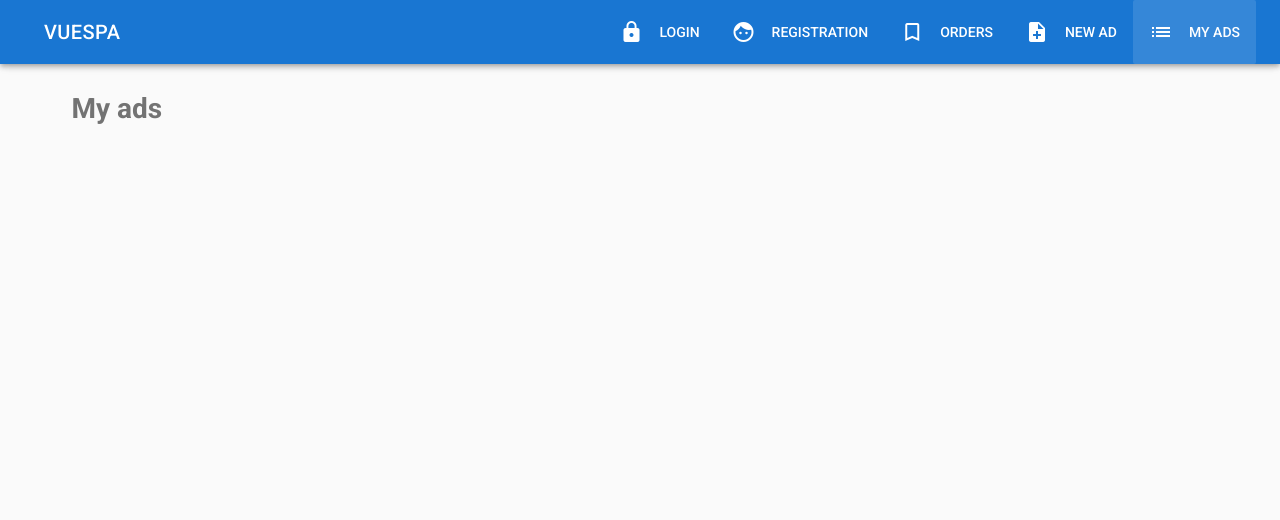
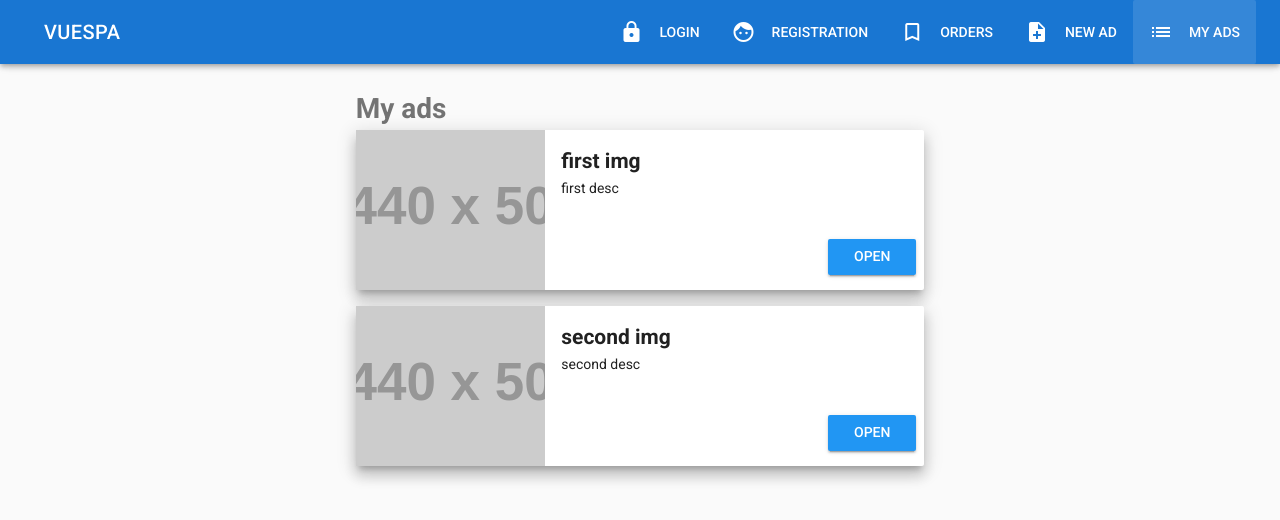
Before and after one commit to snarksliveshere/vue.spa, a Vue app: page /list in a window 1280 px wide. Shown: the top 520 px of the page. Built offline with nearby package versions, Linux system fonts and the light colour scheme.

Commit message:
add all vue static pages

```diff
--- a/src/components/Ads/Ad.vue
+++ b/src/components/Ads/Ad.vue
@@ -2,7 +2,23 @@
     <v-container>
         <v-layout row>
             <v-flex xs12>
-                <h1>Ad</h1>
+                <v-card>
+                    <v-card-media
+                        src="https://dummyimage.com/1440x500/f2f2f2"
+                        height="300px"
+                    >
+
+                    </v-card-media>
+                    <v-cart-text>
+                        <h1 class="text--primary">Lorem</h1>
+                        <p>Lorem ipsum dolor sit amet, consectetur adipisicing elit. Odit, reprehenderit.</p>
+                    </v-cart-text>
+                    <v-cart-actions>
+                        <v-spacer></v-spacer>
+                        <v-btn class="warning" flat>Edit</v-btn>
+                        <v-btn class="success">Buy</v-btn>
+                    </v-cart-actions>
+                </v-card>
             </v-flex>
         </v-layout>
     </v-container>
--- a/src/components/Ads/AdList.vue
+++ b/src/components/Ads/AdList.vue
@@ -1,10 +1,34 @@
 <template>
     <v-container>
         <v-layout row>
-            <v-flex xs12 sm6 offet-sm3>
+            <v-flex xs12 sm6 offset-sm3>
                 <h1 class="text--secondary mb3">My ads</h1>
-                <v-card>
-
+                <v-card class="elevation-10 mb-3"
+                        v-for="ad in ads"
+                        :key="ad.id"
+                >
+                    <v-layout row>
+                        <v-flex xs4>
+                            <v-card-media
+                                    :src="ad.imageSrc"
+                                    height="160px"
+                            >
+                            </v-card-media>
+                        </v-flex>
+                        <v-flex xs8>
+                            <v-card-text>
+                                <h2 class="text--primary">{{ ad.title }}</h2>
+                                <p>{{ ad.description }}</p>
+                            </v-card-text>
+                            <v-card-actions>
+                                <v-spacer></v-spacer>
+                                <v-btn class="info"
+                                       :to="'/ad/' + ad.id"
+                                >Open
+                                </v-btn>
+                            </v-card-actions>
+                        </v-flex>
+                    </v-layout>
                 </v-card>
             </v-flex>
         </v-layout>
@@ -14,7 +38,22 @@
   export default {
     data () {
       return {
-
+        ads: [
+          {
+            title: 'first img',
+            description: 'first desc',
+            promo: false,
+            imageSrc: 'https://dummyimage.com/1440x500',
+            id: '123'
+          },
+          {
+            title: 'second img',
+            description: 'second desc',
+            promo: true,
+            imageSrc: 'https://dummyimage.com/1440x500/f2f2f2',
+            id: '1234'
+          }
+        ]
       }
     }
   }
```
